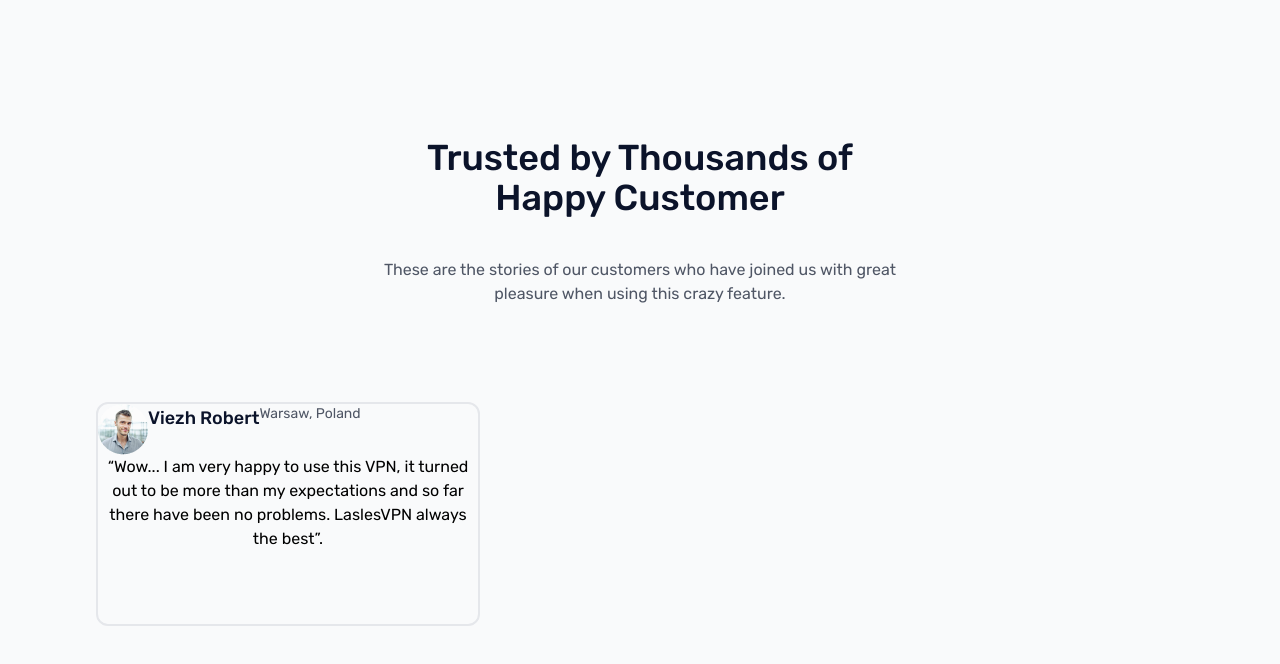
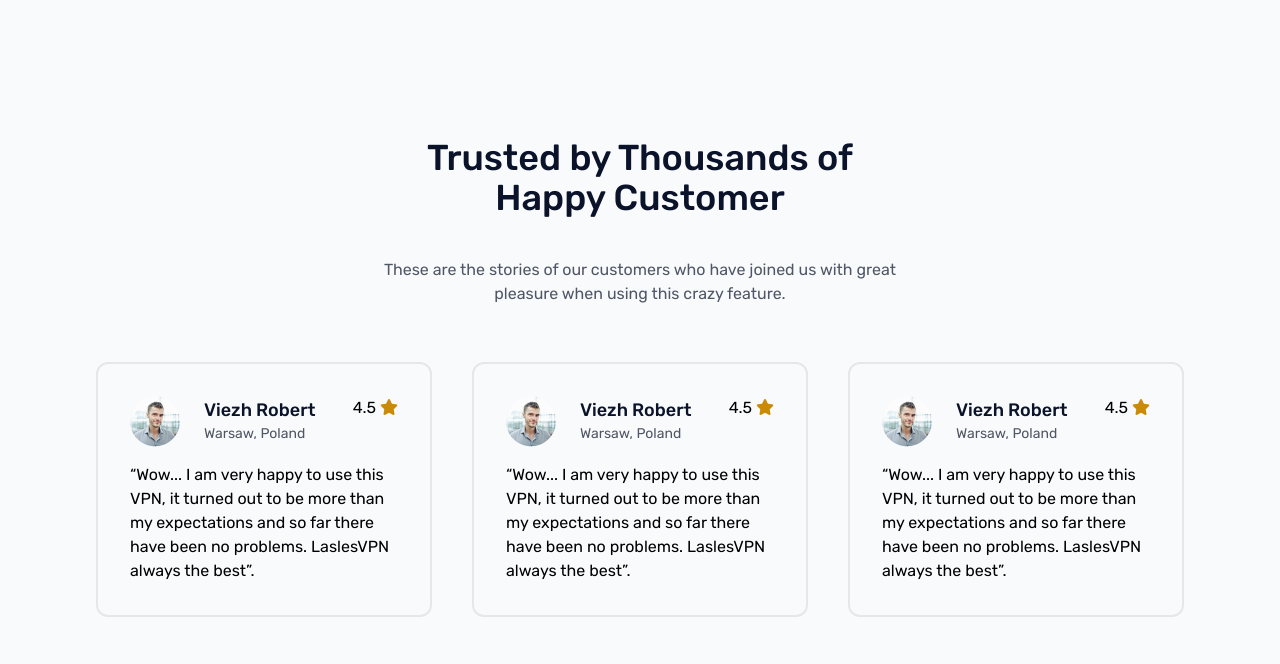
Before and after one commit to josueahadi/LaslesVPNClone, a website built with Vite: page index.html in a window 1280 px wide. Shown: the part 3569-4233 px from the top of the page. Built offline with nearby package versions, Linux system fonts and the light colour scheme.

Commit message:
feat: testimonials

```diff
--- a/index.html
+++ b/index.html
@@ -11,7 +11,8 @@
     <!-- <link rel="preconnect" href="https://fonts.googleapis.com">
     <link rel="preconnect" href="https://fonts.gstatic.com" crossorigin>
     <link href="https://fonts.googleapis.com/css2?family=Inter:wght@100..900&family=Rubik:ital,wght@0,300..900;1,300..900&display=swap" rel="stylesheet"> -->
-        <link rel="stylesheet" href="style.css">
+    <link rel="stylesheet" href="style.css">
+    <link rel="stylesheet" href="https://cdnjs.cloudflare.com/ajax/libs/font-awesome/6.1.1/css/all.min.css" integrity="sha512-KfkfwYDsLkIlwQp6LFnl8zNdLGxu9YAA1QvwINks4PhcElQSvqcyVLLD9aMhXd13uQjoXtEKNosOWaZqXgel0g==" crossorigin="anonymous" referrerpolicy="no-referrer" />
 </head>
 
 <body>
@@ -303,19 +304,29 @@
         </section>
 
         <section class="px-24 my-20">
-            <div class="flex flex-col items-center text-center gap-24 py-20">
+            <div class="flex flex-col items-center text-center gap-14 py-20">
                 <div>
                     <h1 class="font-medium text-4xl text-[#0B132A]">Trusted by Thousands of <br> Happy Customer</h1>
                     <p class="font-normal text-base text-[#4F5665] mt-10">These are the stories of our customers who have joined us with great <br>pleasure when using this crazy feature.</p>
                 </div>
 
-                <div class="grid grid-cols-3">
-                    <div class="w-96 h-56 rounded-xl border-2">
-                        <div class="grid grid-cols-1">
-                            <div class="flex flex-row">
-                                <img src="./img/testimonials/customer_1.png" alt="">
-                                <h3 class="font-medium text-lg text-[#0B132A]">Viezh Robert</h3>
-                                <p class="font-normal text-sm text-[#4F5665]">Warsaw, Poland</p>
+                <div class="grid grid-rows-3 lg:grid-cols-3 gap-10">
+                    <div class="w-full h-fit lg:h-fit p-8 rounded-xl border-2 hover:border-[#F53838]">
+                        <div class="grid grid-cols-1 gap-4 text-left">
+                            <div class="flex flex-row justify-between">
+                                <div class="flex flex-row gap-6">
+                                    <div>
+                                        <img src="./img/testimonials/customer_1.png" alt="">
+                                    </div>
+                                    <div>
+                                        <h3 class="font-medium text-lg text-[#0B132A]">Viezh Robert</h3>
+                                        <p class="font-normal text-sm text-[#4F5665]">Warsaw, Poland</p>
+                                    </div>
+                                </div>
+                                <div>
+                                    <span>4.5</span>
+                                    <i class="fas fa-star text-yellow-600"></i>
+                                </div>
                             </div>
 
                             <div>
@@ -323,10 +334,57 @@
                             </div>
 
                         </div>
+                    </div>
 
+                    <div class="w-full h-fit lg:h-fit p-8 rounded-xl border-2 hover:border-[#F53838]">
+                        <div class="grid grid-cols-1 gap-4 text-left">
+                            <div class="flex flex-row justify-between">
+                                <div class="flex flex-row gap-6">
+                                    <div>
+                                        <img src="./img/testimonials/customer_1.png" alt="">
+                                    </div>
+                                    <div>
+                                        <h3 class="font-medium text-lg text-[#0B132A]">Viezh Robert</h3>
+                                        <p class="font-normal text-sm text-[#4F5665]">Warsaw, Poland</p>
+                                    </div>
+                                </div>
+                                <div>
+                                    <span>4.5</span>
+                                    <i class="fas fa-star text-yellow-600"></i>
+                                </div>
+                            </div>
+
+                            <div>
+                                <p>“Wow... I am very happy to use this VPN, it turned out to be more than my expectations and so far there have been no problems. LaslesVPN always the best”.</p>
+                            </div>
+
+                        </div>
                     </div>
-                    <div></div>
-                    <div></div>
+
+                    <div class="w-full h-fit lg:h-fit p-8 rounded-xl border-2 hover:border-[#F53838]">
+                        <div class="grid grid-cols-1 gap-4 text-left">
+                            <div class="flex flex-row justify-between">
+                                <div class="flex flex-row gap-6">
+                                    <div>
+                                        <img src="./img/testimonials/customer_1.png" alt="">
+                                    </div>
+                                    <div>
+                                        <h3 class="font-medium text-lg text-[#0B132A]">Viezh Robert</h3>
+                                        <p class="font-normal text-sm text-[#4F5665]">Warsaw, Poland</p>
+                                    </div>
+                                </div>
+                                <div>
+                                    <span>4.5</span>
+                                    <i class="fas fa-star text-yellow-600"></i>
+                                </div>
+                            </div>
+
+                            <div>
+                                <p>“Wow... I am very happy to use this VPN, it turned out to be more than my expectations and so far there have been no problems. LaslesVPN always the best”.</p>
+                            </div>
+
+                        </div>
+                    </div>
                 </div>
 
             </div>
```
